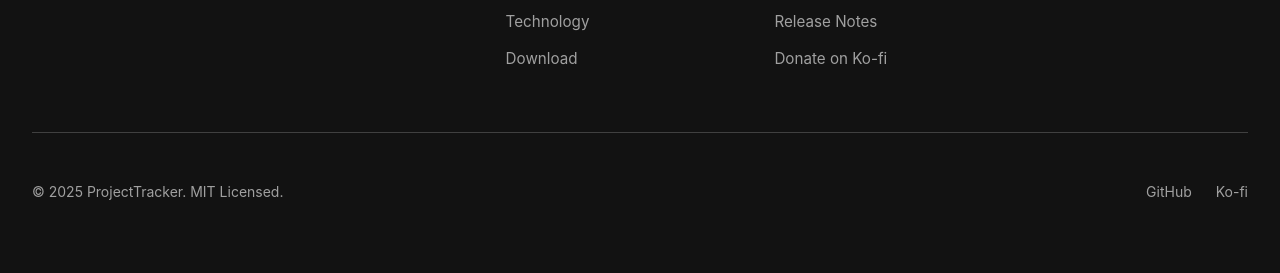
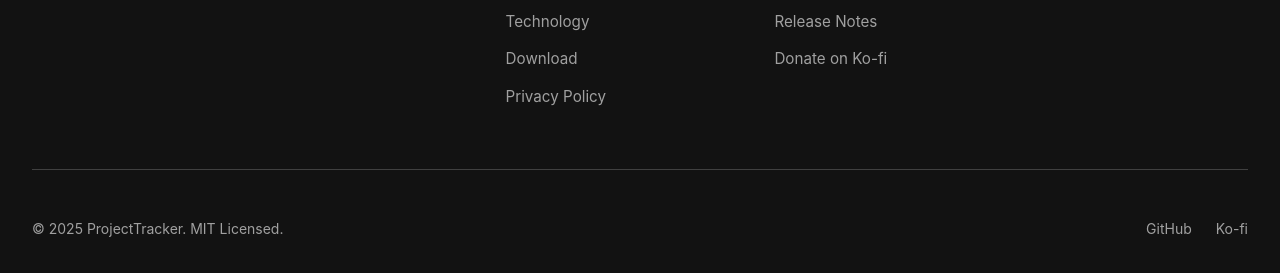
Before and after one commit to MarcusBloomfield/project-tracker-website, a plain HTML site: page index.html in a window 1280 px wide. Shown: the part 7083-7356 px from the top of the page. Before the commit the page ends 7318 px from the top, so only its background shows below. Drawn offline with Linux system fonts and the light colour scheme.

Commit message:
Added privacy policy

```diff
--- a/index.html
+++ b/index.html
@@ -943,6 +943,7 @@
               <li><a href="#screenshots">Screenshots</a></li>
               <li><a href="#stack">Technology</a></li>
               <li><a href="https://github.com/MarcusBloomfield/project-tracker-app/releases/latest" target="_blank" rel="noopener">Download</a></li>
+              <li><a href="PrivacyPolicy.md" target="_blank" rel="noopener">Privacy Policy</a></li>
             </ul>
           </div>
           <div class="footer-links">
```
Also changed, not shown: 1 other file.
